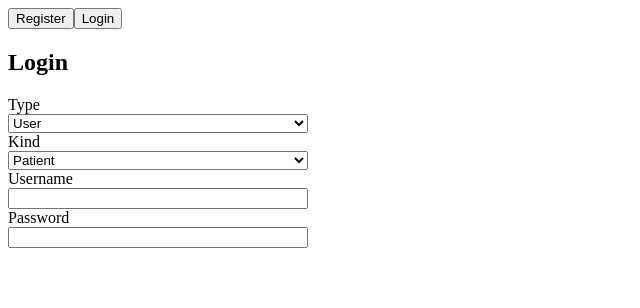
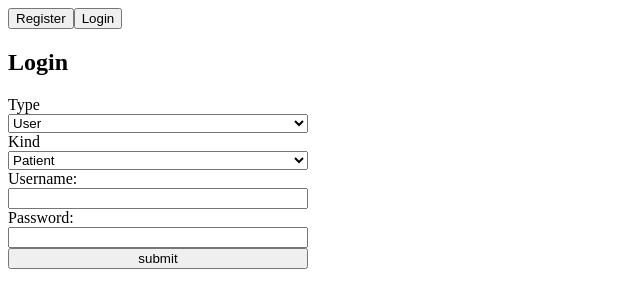
Before and after one commit to Prakhar-FF13/security-project, a React (Create React App) app: page / in a window 1280 px wide. Both pictures are taken after a click on the button "Login". Shown: the top 308 px of the page, without its empty margins (0-640 px from the left). Built offline with nearby package versions, Linux system fonts and the light colour scheme.

Commit message:
Updating user detail on front end after logging in

```diff
--- a/src/App.js
+++ b/src/App.js
@@ -1,12 +1,13 @@
-import React from "react";
+import React, { useState } from "react";
 import Container from "./Container";
 
-const Context = React.createContext({});
+const Context = React.createContext();
 
 export default function App() {
+  const [user, setUser] = useState({});
   return (
     <>
-      <Context.Provider value={{}}>
+      <Context.Provider value={[user, setUser]}>
         <Container />
       </Context.Provider>
     </>
--- a/src/Login.js
+++ b/src/Login.js
@@ -1,7 +1,10 @@
-import React from "react";
+import axios from "axios";
+import React, { useContext } from "react";
 import "./Login.css";
+import { UserContext } from "./App";
 
 export default function LoginForm() {
+  const [, setUser] = useContext(UserContext);
   const [state, setState] = React.useState({
     type: "user",
     username: "",
@@ -13,10 +16,28 @@ export default function LoginForm() {
     setState({ ...state, [e.target.name]: e.target.value });
   };
 
+  const onSubmit = async (e) => {
+    e.preventDefault();
+    const res = await axios.post("/login", {
+      username: state.username,
+      password: state.password,
+    });
+
+    if (res && res.data && res.data.user) {
+      delete res.data.user.salt;
+      delete res.data.user.hash;
+    }
+
+    setUser({
+      token: res.data.token,
+      ...res.user,
+    });
+  };
+
   return (
     <>
       <h2>Login</h2>
-      <form id="logForm" method="POST">
+      <form id="logForm" method="POST" onSubmit={onSubmit}>
         <label htmlFor="type">Type</label>
         <select id="type" name="type" onChange={onChange} value={state.value}>
           <option value="user">User</option>
@@ -53,20 +74,22 @@ export default function LoginForm() {
             </select>
           </>
         )}
-        <label htmlFor="username">Username</label>
+        <label htmlFor="username">Username:</label>
         <input
           type="text"
           name="username"
           value={state.username}
           onChange={onChange}
         />
-        <label htmlFor="password">Password</label>
+        <label htmlFor="password">Password:</label>
         <input
           type="password"
+          id="password"
           name="password"
+          onChange={onChange}
           value={state.password}
-          onChage={onChange}
         />
+        <input type="submit" value="submit" />
       </form>
     </>
   );
--- a/src/Register.js
+++ b/src/Register.js
@@ -29,7 +29,6 @@ const RegisterForm = () => {
         ...state,
       });
 
-      console.log(res);
       if (state.file)
         await axios.post("/upload_files", formData, {
           headers: {
```
